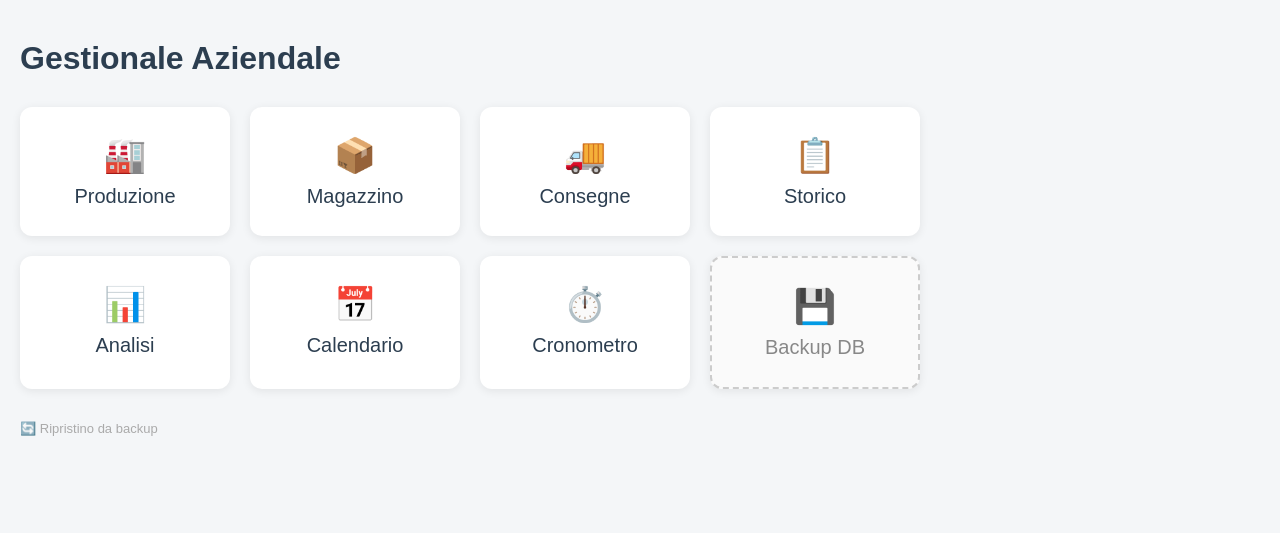
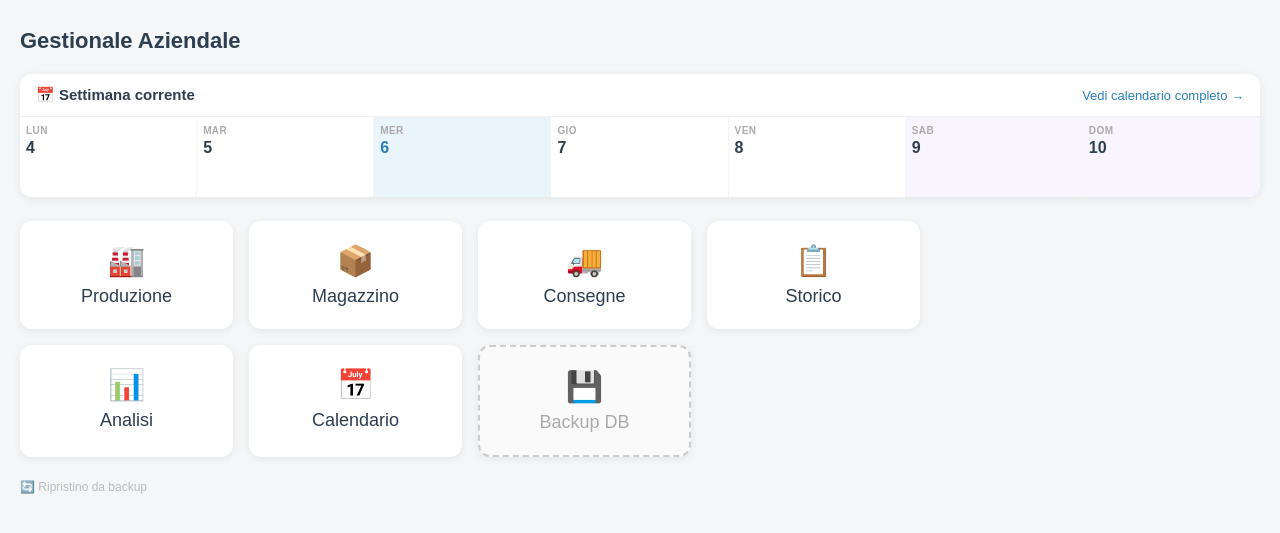
Before and after one commit to Galc987/gestionale-magazzino, a Flask app: page / in a window 1280 px wide. Shown: the top 533 px of the page. Run offline with Flask 3, Linux system fonts and the light colour scheme; data that the repository does not hold is empty; some libraries are stand-ins or nearby versions.

Commit message:
Update home.html

```diff
--- a/templates/home.html
+++ b/templates/home.html
@@ -4,93 +4,127 @@
 <title>Gestionale Aziendale</title>
 <style>
 * { box-sizing: border-box; margin: 0; padding: 0; }
-body { font-family: Arial, sans-serif; background: #f4f6f8; padding: 40px 20px; }
-h1 { margin-bottom: 30px; color: #2c3e50; }
+body { font-family: Arial, sans-serif; background: #f4f6f8; padding: 28px 20px; }
+h1 { margin-bottom: 20px; color: #2c3e50; font-size: 22px; }
+
+/* Mini calendario settimana in home */
+.cal-home { background: white; border-radius: 12px; box-shadow: 0 2px 10px rgba(0,0,0,.07); margin-bottom: 24px; overflow: hidden; }
+.cal-home-header { display: flex; align-items: center; justify-content: space-between; padding: 12px 16px; border-bottom: 1px solid #f0f0f0; }
+.cal-home-header h2 { font-size: 15px; color: #2c3e50; }
+.cal-home-header a { font-size: 13px; color: #2980b9; text-decoration: none; }
+.cal-home-grid { display: grid; grid-template-columns: repeat(7, 1fr); }
+.cal-home-giorno { border-right: 1px solid #f5f5f5; padding: 8px 6px; min-height: 80px; }
+.cal-home-giorno:last-child { border-right: none; }
+.cal-home-giorno.weekend { background: #f8f5ff; }
+.cal-home-giorno.oggi { background: #eaf4fb; }
+.cal-home-nome { font-size: 10px; text-transform: uppercase; color: #aaa; font-weight: bold; letter-spacing: .4px; margin-bottom: 3px; }
+.cal-home-num { font-size: 16px; font-weight: bold; color: #2c3e50; margin-bottom: 5px; }
+.cal-home-giorno.oggi .cal-home-num { color: #2980b9; }
+.mini-ev-home { font-size: 10px; padding: 2px 4px; border-radius: 3px; color: white; margin-bottom: 2px; white-space: nowrap; overflow: hidden; text-overflow: ellipsis; }
+.cat-imbottigliamento { background: #2980b9; }
+.cat-manutenzione     { background: #e67e22; }
+.cat-pulizia          { background: #27ae60; }
+.cat-consegna         { background: #8e44ad; }
+.cat-ordine           { background: #c0392b; }
+.cat-magazzino        { background: #16a085; }
+.cat-altro            { background: #7f8c8d; }
+.piu-home { font-size: 9px; color: #bbb; }
+
+/* Card menu */
 .menu {
     display: grid;
-    grid-template-columns: repeat(auto-fit, minmax(200px, 1fr));
-    gap: 20px; max-width: 900px; margin-bottom: 30px;
+    grid-template-columns: repeat(auto-fit, minmax(170px, 1fr));
+    gap: 16px;
+    max-width: 900px;
+    margin-bottom: 20px;
 }
 a.card {
-    display: block; padding: 28px 20px; background: white;
+    display: block; padding: 22px 16px; background: white;
     text-decoration: none; color: #2c3e50; border-radius: 12px;
-    font-size: 20px; text-align: center;
-    box-shadow: 0 2px 10px rgba(0,0,0,.08); transition: box-shadow .2s;
+    font-size: 18px; text-align: center;
+    box-shadow: 0 2px 8px rgba(0,0,0,.07); transition: box-shadow .2s;
     position: relative;
 }
-a.card:hover { box-shadow: 0 4px 18px rgba(0,0,0,.15); }
-.icon { font-size: 34px; display: block; margin-bottom: 10px; }
+a.card:hover { box-shadow: 0 4px 16px rgba(0,0,0,.13); }
+.icon { font-size: 30px; display: block; margin-bottom: 8px; }
 .badge {
-    position: absolute; top: 12px; right: 12px;
+    position: absolute; top: 10px; right: 10px;
     background: #e74c3c; color: white; border-radius: 50%;
-    width: 24px; height: 24px; font-size: 13px; font-weight: bold;
+    width: 22px; height: 22px; font-size: 12px; font-weight: bold;
     display: flex; align-items: center; justify-content: center;
 }
-/* Alert box */
-.alert-home {
-    max-width: 900px;
-    background: #fff3cd; border-left: 4px solid #f39c12;
-    border-radius: 8px; padding: 14px 18px;
-}
-.alert-home h3 { color: #856404; font-size: 15px; margin-bottom: 8px; }
-.alert-item { font-size: 13px; color: #7d5a00; padding: 3px 0; }
-.alert-item strong { color: #5a3e00; }
+
+/* Alert scorte */
+.alert-home { max-width: 900px; background: #fff3cd; border-left: 4px solid #f39c12; border-radius: 8px; padding: 12px 16px; margin-bottom: 16px; }
+.alert-home h3 { color: #856404; font-size: 14px; margin-bottom: 6px; }
+.alert-item { font-size: 13px; color: #7d5a00; padding: 2px 0; }
 </style>
 </head>
 <body>
 <h1>Gestionale Aziendale</h1>
-<div class="menu">
-    <a class="card" href="/produzione">
-        <span class="icon">🏭</span>Produzione
-    </a>
-    <a class="card" href="/magazzino">
-        <span class="icon">📦</span>Magazzino
-        {% if alert_mp %}
-        <span class="badge">{{ alert_mp|length }}</span>
-        {% endif %}
-    </a>
-    <a class="card" href="/consegne">
-        <span class="icon">🚚</span>Consegne
-    </a>
-    <a class="card" href="/storico">
-        <span class="icon">📋</span>Storico
-    </a>
-    <a class="card" href="/analisi">
-        <span class="icon">📊</span>Analisi
-    </a>
-    <a class="card" href="/calendario/mese">
-        <span class="icon">📅</span>Calendario
-    </a>
-    <a class="card" href="/cronometro">
-        <span class="icon">⏱️</span>Cronometro
-    </a>
-    <a class="card" href="/backup_manuale" style="border: 2px dashed #ccc; background:#fafafa; color:#888;">
-        <span class="icon">💾</span>Backup DB
-    </a>
+
+<!-- MINI CALENDARIO SETTIMANA -->
+<div class="cal-home">
+    <div class="cal-home-header">
+        <h2>📅 Settimana corrente</h2>
+        <a href="/calendario/mese">Vedi calendario completo →</a>
+    </div>
+    <div class="cal-home-grid">
+        {% set nomi = ['Lun','Mar','Mer','Gio','Ven','Sab','Dom'] %}
+        {% for g in giorni_sett %}
+        {% set evs = eventi_home.get(g.isoformat(), []) %}
+        {% set is_weekend = loop.index0 >= 5 %}
+        {% set is_oggi = g == oggi %}
+        <div class="cal-home-giorno {% if is_weekend %}weekend{% endif %} {% if is_oggi %}oggi{% endif %}">
+            <div class="cal-home-nome">{{ nomi[loop.index0] }}</div>
+            <div class="cal-home-num">{{ g.day }}</div>
+            {% for ev in evs[:2] %}
+            {% set cat_css = ev.categoria | lower | replace(' ', '') %}
+            <div class="mini-ev-home cat-{{ cat_css }}" title="{{ ev.titolo }}">
+                {{ ev.titolo }}
+            </div>
+            {% endfor %}
+            {% if evs | length > 2 %}
+            <div class="piu-home">+{{ evs|length - 2 }} altri</div>
+            {% endif %}
+        </div>
+        {% endfor %}
+    </div>
 </div>
 
-<div style="margin-top:16px; max-width:900px;">
-    <a href="/ripristino" style="font-size:13px; color:#aaa; text-decoration:none;">
-        🔄 Ripristino da backup
-    </a>
-</div>
-
+<!-- ALERT SCORTE -->
 {% if alert_mp %}
 <div class="alert-home">
-    <h3>⚠️ Scorte in esaurimento — effettua un ordine</h3>
+    <h3>⚠️ Scorte in esaurimento</h3>
     {% for a in alert_mp %}
-    <div class="alert-item">
-        🔴
-        {% if a.cliente == "GLOBALE" %}
-            <strong>{{ a.materiale }}</strong>
-        {% else %}
-            <strong>{{ a.cliente }}</strong> — {{ a.materiale }}
-        {% endif %}
+    <div class="alert-item">🔴
+        {% if a.cliente == "GLOBALE" %}<strong>{{ a.materiale }}</strong>
+        {% else %}<strong>{{ a.cliente }}</strong> — {{ a.materiale }}{% endif %}
         : {{ a.qty }} (soglia: {{ a.soglia }})
     </div>
     {% endfor %}
 </div>
 {% endif %}
 
+<!-- MENU CARD -->
+<div class="menu">
+    <a class="card" href="/produzione"><span class="icon">🏭</span>Produzione</a>
+    <a class="card" href="/magazzino">
+        <span class="icon">📦</span>Magazzino
+        {% if alert_mp %}<span class="badge">{{ alert_mp|length }}</span>{% endif %}
+    </a>
+    <a class="card" href="/consegne"><span class="icon">🚚</span>Consegne</a>
+    <a class="card" href="/storico"><span class="icon">📋</span>Storico</a>
+    <a class="card" href="/analisi"><span class="icon">📊</span>Analisi</a>
+    <a class="card" href="/calendario/mese"><span class="icon">📅</span>Calendario</a>
+    <a class="card" href="/backup_manuale" style="border:2px dashed #ccc;background:#fafafa;color:#aaa;">
+        <span class="icon">💾</span>Backup DB
+    </a>
+</div>
+
+<div style="margin-top:8px; max-width:900px;">
+    <a href="/ripristino" style="font-size:12px;color:#bbb;text-decoration:none;">🔄 Ripristino da backup</a>
+</div>
+
 </body>
 </html>
```
